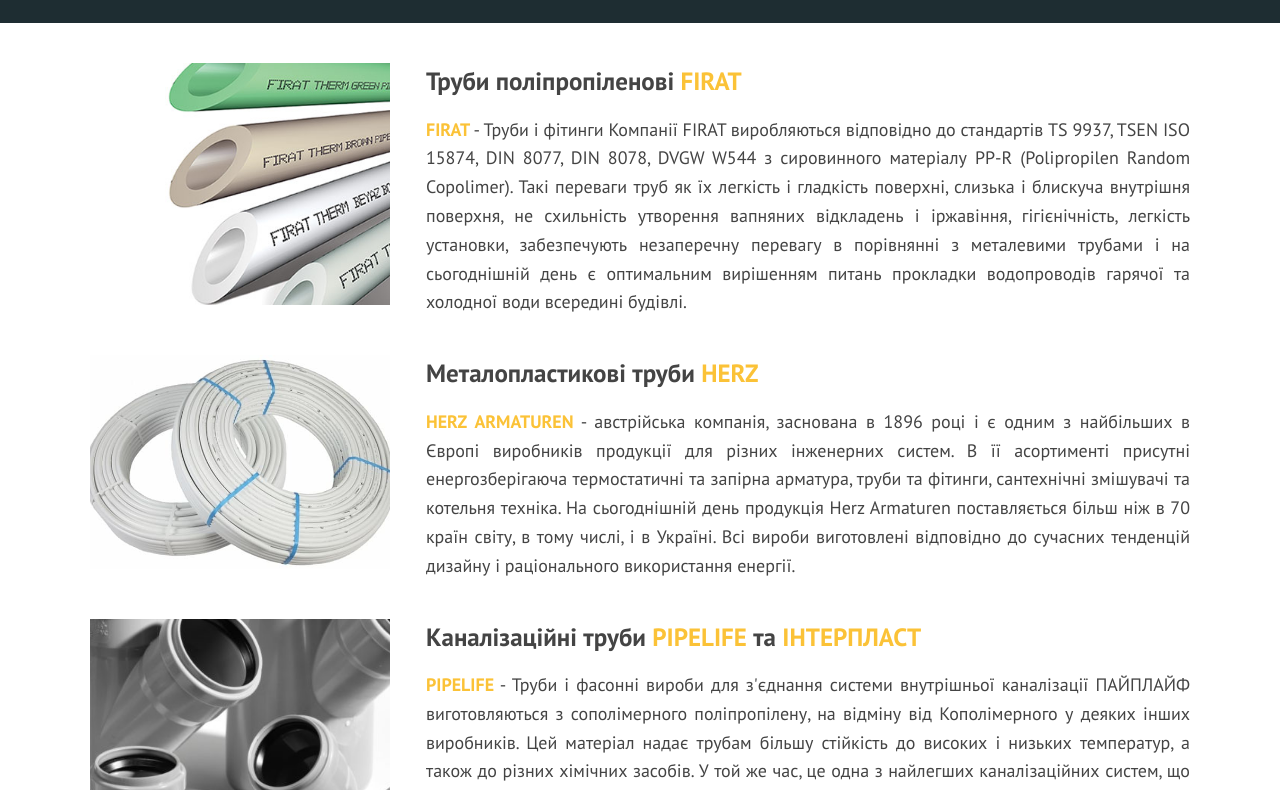
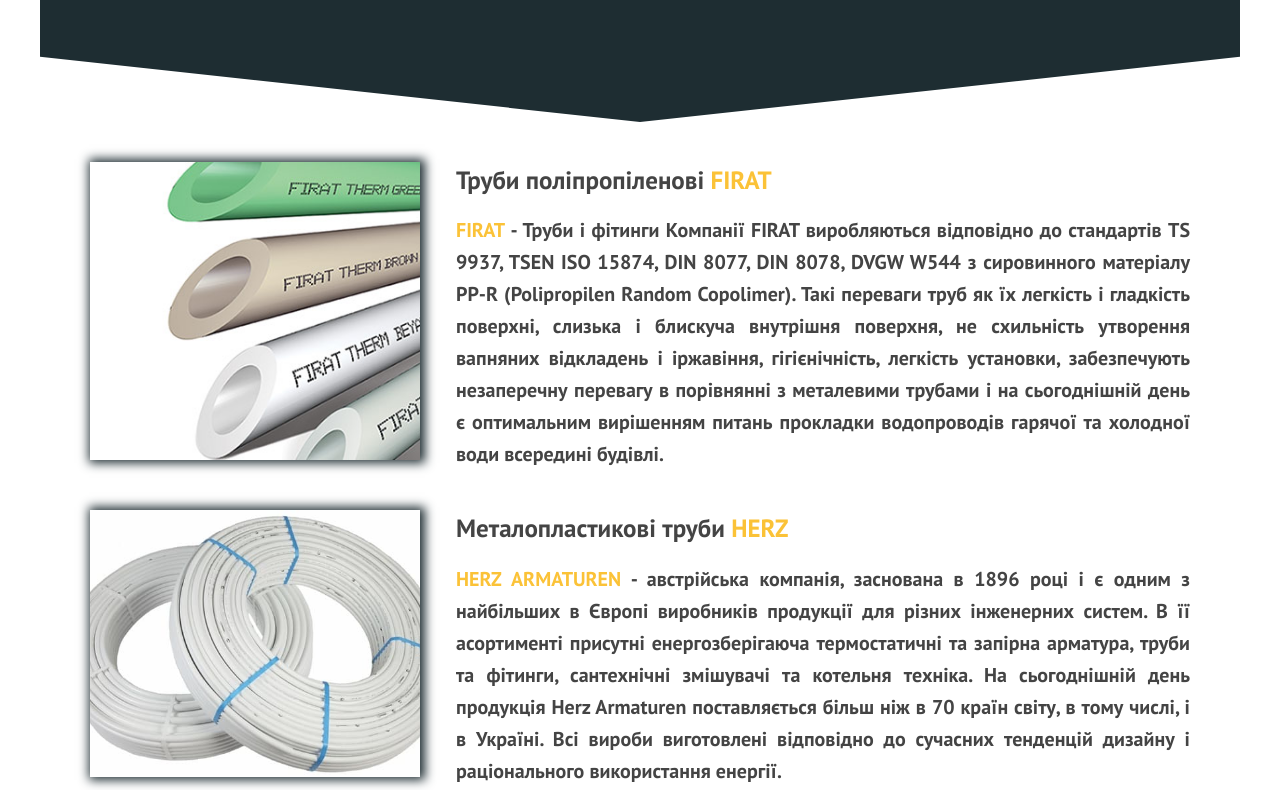
Before and after one commit to timoshuk/bogdan-shop, a website: page app/index.html in a window 1280 px wide. Shown: the part 808-1598 px from the top of the page. Drawn offline with Linux system fonts and the light colour scheme.

Commit message:
finish goods pipes block

```diff
--- a/app/index.html
+++ b/app/index.html
@@ -88,7 +88,7 @@
 
       <main class="main">
                   <section id="slogan">
-              <div class="container">
+              <div class="">
               <h1 class="main-header">
                 Якісна сантехніка за доступними цінами
               </h1>
@@ -98,11 +98,9 @@
             <!-- container -->
           </section>
           <!-- Slogan -->
-          <section class="buy-from-us">
-              <div class="container">
-                <h1>Купуйте у нас</h1>
-              </div>
-            </section>
+          <section class="container buy-from-us">
+              <h1>Купуйте у нас</h1>
+          </section>
 
           <section id="pipes" class="pipes-goods">
           <div class="container">
--- a/app/scss/_buy-from-us.scss
+++ b/app/scss/_buy-from-us.scss
@@ -4,9 +4,18 @@
   text-align: center;
   background-color: $bg-dark;
 
+  @include mq("tablet") {
+    @include poligon;
+    padding-bottom: 8rem;
+  }
+
   & h1 {
     font-size: 5rem;
     font-weight: bold;
     color: $light-color;
+
+    @include mq("desktop") {
+      font-size: 7rem;
+    }
   }
 }
--- a/app/scss/_main.scss
+++ b/app/scss/_main.scss
@@ -9,9 +9,6 @@
 html {
   font-size: 10px;
   scroll-behavior: smooth;
-  @include mq("tablet-wide") {
-    font-size: 12px;
-  }
 }
 
 body {
--- a/app/scss/_mixins.scss
+++ b/app/scss/_mixins.scss
@@ -6,6 +6,22 @@
   padding-bottom: 8rem;
   position: relative;
   min-height: 40vh;
+}
+
+@mixin container {
+  max-width: 1200px;
+  margin-left: auto;
+  margin-right: auto;
+  padding-left: 20px;
+  padding-right: 20px;
+  @include mq("tablet") {
+    padding-left: 50px;
+    padding-right: 50px;
+  }
+}
+
+@mixin poligon {
+  clip-path: polygon(0% 0%, 100% 0%, 100% 80%, 50% 100%, 0% 80%);
 }
 
 //https://engageinteractive.co.uk/blog/top-10-scss-mixins
--- a/app/scss/_pipes-goods.scss
+++ b/app/scss/_pipes-goods.scss
@@ -24,9 +24,10 @@
   margin-bottom: 30px;
   overflow: hidden;
   @include mq("tablet") {
-    min-width: 300px;
+    min-width: 30%;
     height: initial;
     margin-right: 2em;
+    box-shadow: 2px 0 10px 3px $bg-dark;
   }
   & img {
     position: absolute;
@@ -42,6 +43,11 @@
   text-align: justify;
   margin-bottom: 1em;
 
+  @include mq("desktop") {
+    font-size: 2rem;
+    font-weight: 600;
+  }
+
   & b {
     text-transform: uppercase;
     color: $main-color;
--- a/app/scss/_slogan.scss
+++ b/app/scss/_slogan.scss
@@ -10,6 +10,7 @@
   @include mq("desktop") {
     padding-top: 10rem;
     padding-bottom: 10rem;
+    @include container;
   }
 }
 
```
Also changed, not shown: app/css/styles.css, 1 other file.
